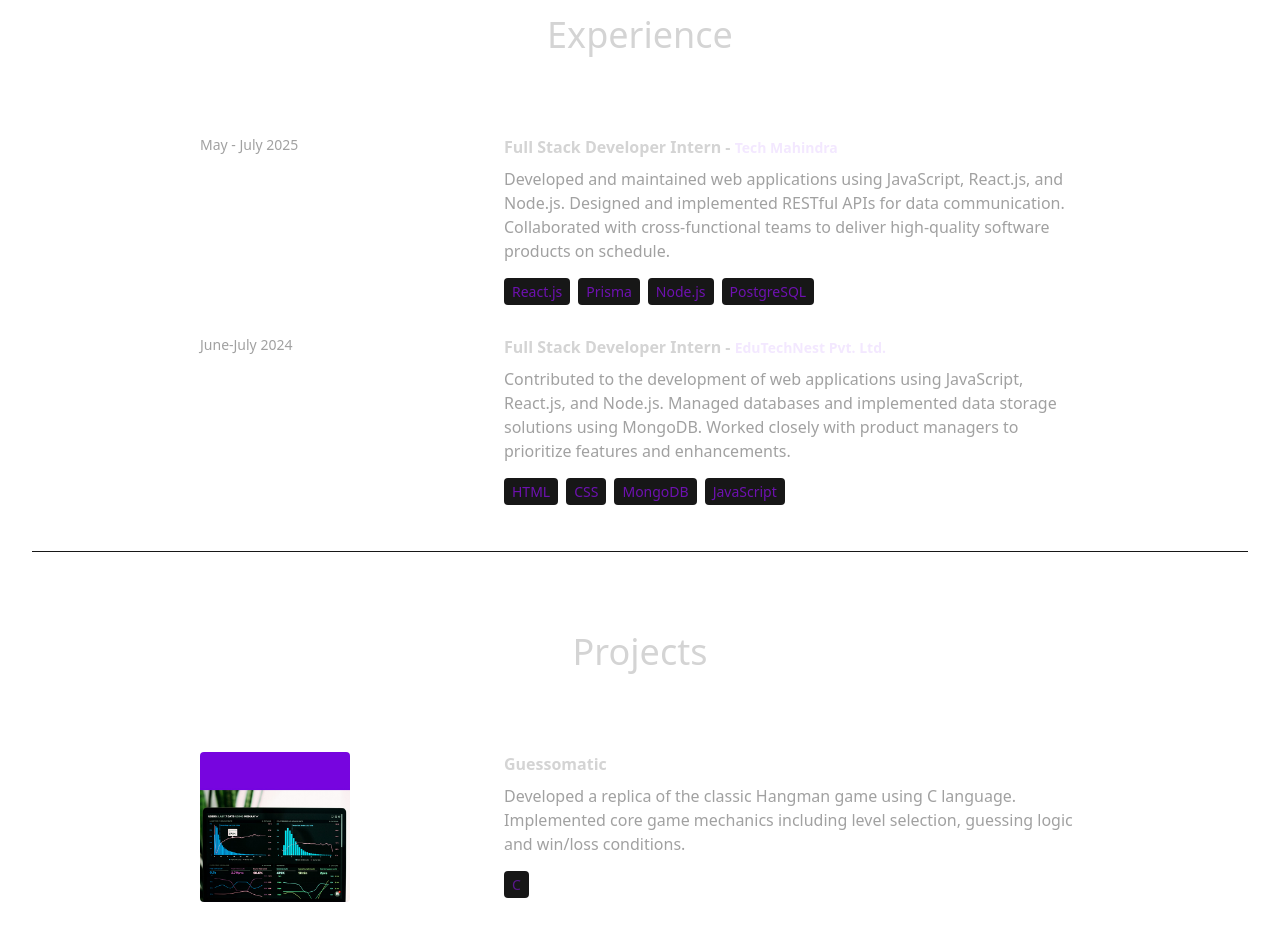
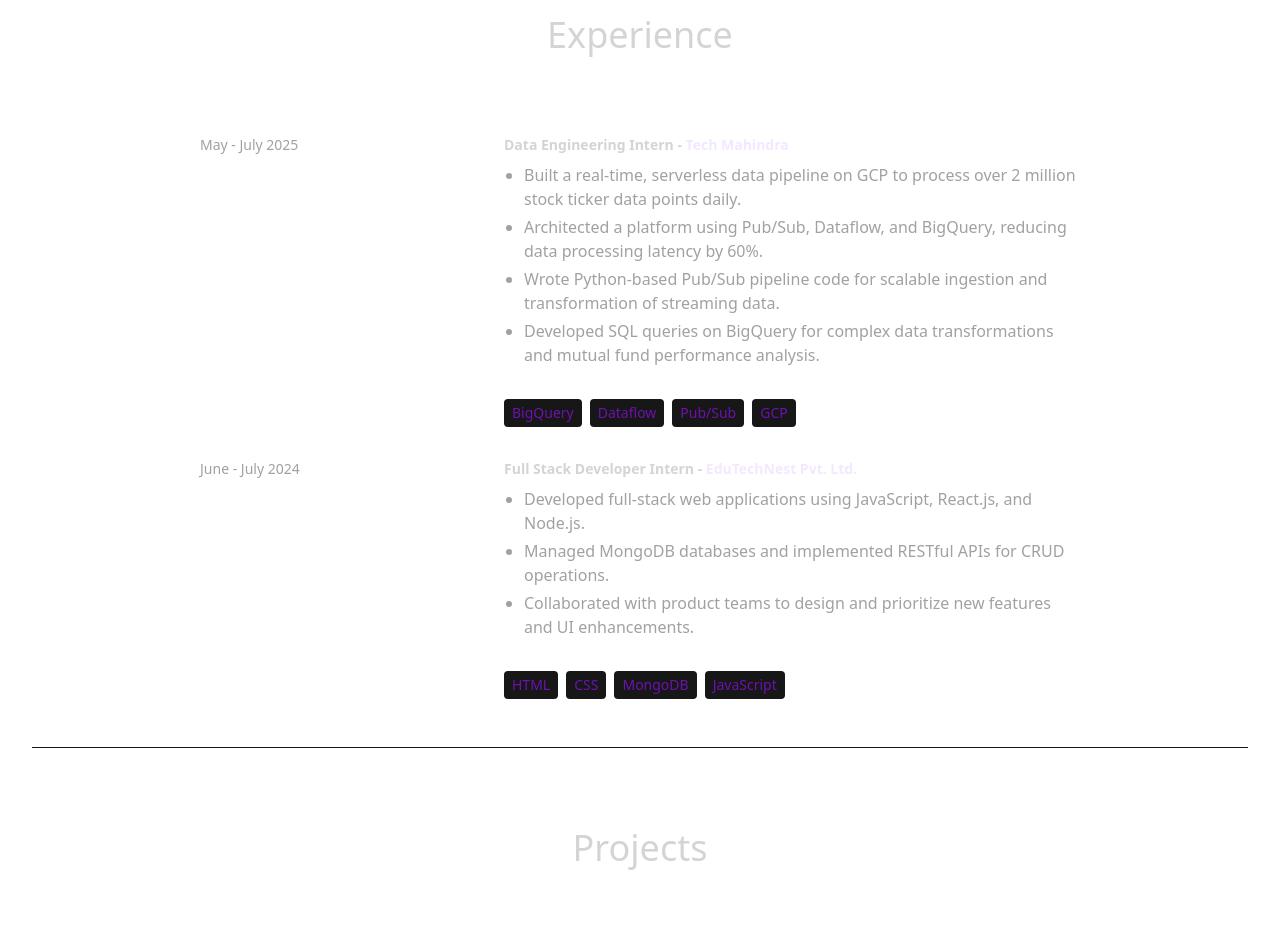
Before and after one commit to Aryamandev14/Portfolio, a React (Vite) app: page / in a window 1280 px wide. Shown: the part 2100-3032 px from the top of the page. Built offline with nearby package versions, Linux system fonts and the light colour scheme.

Commit message:
new update

```diff
--- a/src/components/Experience.jsx
+++ b/src/components/Experience.jsx
@@ -9,35 +9,58 @@ const Experience = () => {
         whileInView={{opacity:1,y:0}}
         initial={{opacity:0,y:-100}}
         transition={{duration:1.5}}
-        className='my-20 text-center text-4xl'>Experience</motion.h2>
+        className='my-20 text-center text-4xl'
+      >
+        Experience
+      </motion.h2>
+
       <div>
-            {EXPERIENCES.map((experience)=>(
-                <div key={Math.random()} className='mb-8 flex flex-wrap lg:justify-center'>
+        {EXPERIENCES.map((experience, index) => (
+          <div key={index} className='mb-8 flex flex-wrap lg:justify-center'>
             <motion.div
               whileInView={{opacity:1,x:0}}
               initial={{opacity:0,x:-100}}
               transition={{duration:1.5}}
-                    className='w-full lg:w-1/4'>
+              className='w-full lg:w-1/4'
+            >
               <p className='mb-2 text-sm text-neutral-400'>{experience.year}</p>
             </motion.div>
+
             <motion.div
               whileInView={{opacity:1,x:0}}
               initial={{opacity:0,x:100}}
               transition={{duration:1.5}}
-                    className='w-full max-w-xl lg:w-3/4'>
+              className='w-full max-w-xl lg:w-3/4'
+            >
+              <h6 className='mb-2 font-semibold text-sm'>
+                {experience.role} -
+                <span className='text-md text-purple-100'> {experience.company}</span>
+              </h6>
 
-                    <h6 className='mb-2 font-semibold'>{experience.role} - <span className='text-sm text-purple-100'>
-                        {experience.company}</span></h6>
+              {Array.isArray(experience.description) ? (
+                <ul className='mb-4 list-disc pl-5 text-neutral-400 space-y-1'>
+                  {experience.description.map((point, idx) => (
+                    <li key={idx}>{point}</li>
+                  ))}
+                </ul>
+              ) : (
                 <p className='mb-4 text-neutral-400'>{experience.description}</p>
-                        {experience.technologies.map((tech)=>(
-                            <span key={Math.random()} className='mr-2 mt-4 rounded bg-neutral-900 px-2 py-1 text-sm font-md text-purple-800'>{tech}</span>
+              )}
+
+              {experience.technologies.map((tech, techIndex) => (
+                <span
+                  key={techIndex}
+                  className='mr-2 mt-4 inline-block rounded bg-neutral-900 px-2 py-1 text-sm font-md text-purple-800'
+                >
+                  {tech}
+                </span>
               ))}
             </motion.div>
           </div>
         ))}
       </div>
     </div>
-  )
-}
+  );
+};
 
-export default Experience
+export default Experience;
--- a/src/constants/index.js
+++ b/src/constants/index.js
@@ -8,22 +8,31 @@ export const HERO_CONTENT = `I am a passionate full stack developer with a knack
 export const ABOUT_TEXT = `I am a dedicated and versatile full stack developer with a passion for creating efficient and user-friendly web applications. I have worked with a variety of technologies, including React, TailwindCSS, Node.js, MySQL, PostgreSQL, and MongoDB. My journey in web development began with a deep curiosity for how things work, and it has evolved into a career where I continuously strive to learn and adapt to new challenges. I thrive in collaborative environments and enjoy solving complex problems to deliver high-quality solutions. Outside of coding, I enjoy staying active, exploring new technologies, and contributing to open-source projects.`;
 
 export const EXPERIENCES = [
-
   {
     year: "May - July 2025",
-    role: "Full Stack Developer Intern",
+    role: "Data Engineering Intern",
     company: "Tech Mahindra",
-    description: `Developed and maintained web applications using JavaScript, React.js, and Node.js. Designed and implemented RESTful APIs for data communication. Collaborated with cross-functional teams to deliver high-quality software products on schedule.`,
-    technologies: ["React.js", "Prisma", "Node.js", "PostgreSQL"],
+    description: [
+      "Built a real-time, serverless data pipeline on GCP to process over 2 million stock ticker data points daily.",
+      "Architected a platform using Pub/Sub, Dataflow, and BigQuery, reducing data processing latency by 60%.",
+      "Wrote Python-based Pub/Sub pipeline code for scalable ingestion and transformation of streaming data.",
+      "Developed SQL queries on BigQuery for complex data transformations and mutual fund performance analysis."
+    ],
+    technologies: ["BigQuery", "Dataflow", "Pub/Sub", "GCP"],
   },
   {
-    year: "June-July 2024",
+    year: "June - July 2024",
     role: "Full Stack Developer Intern",
     company: "EduTechNest Pvt. Ltd.",
-    description: `Contributed to the development of web applications using JavaScript, React.js, and Node.js. Managed databases and implemented data storage solutions using MongoDB. Worked closely with product managers to prioritize features and enhancements.`,
+    description: [
+      "Developed full-stack web applications using JavaScript, React.js, and Node.js.",
+      "Managed MongoDB databases and implemented RESTful APIs for CRUD operations.",
+      "Collaborated with product teams to design and prioritize new features and UI enhancements."
+    ],
     technologies: ["HTML", "CSS", "MongoDB", "JavaScript"],
   },
 ];
+
 
 export const PROJECTS = [
   {
```
Also changed, not shown: 1 other file (tests, documents, lock files or other folders). Lines whose indentation alone changed are shown as unchanged.
